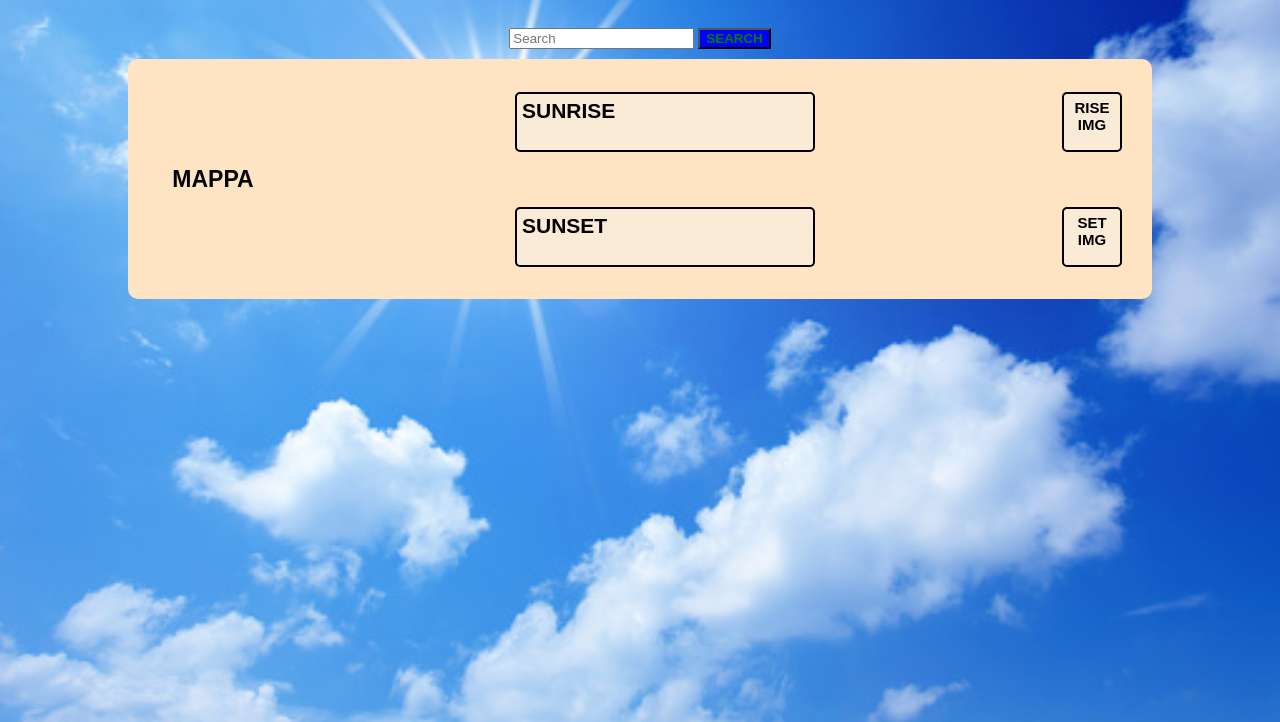
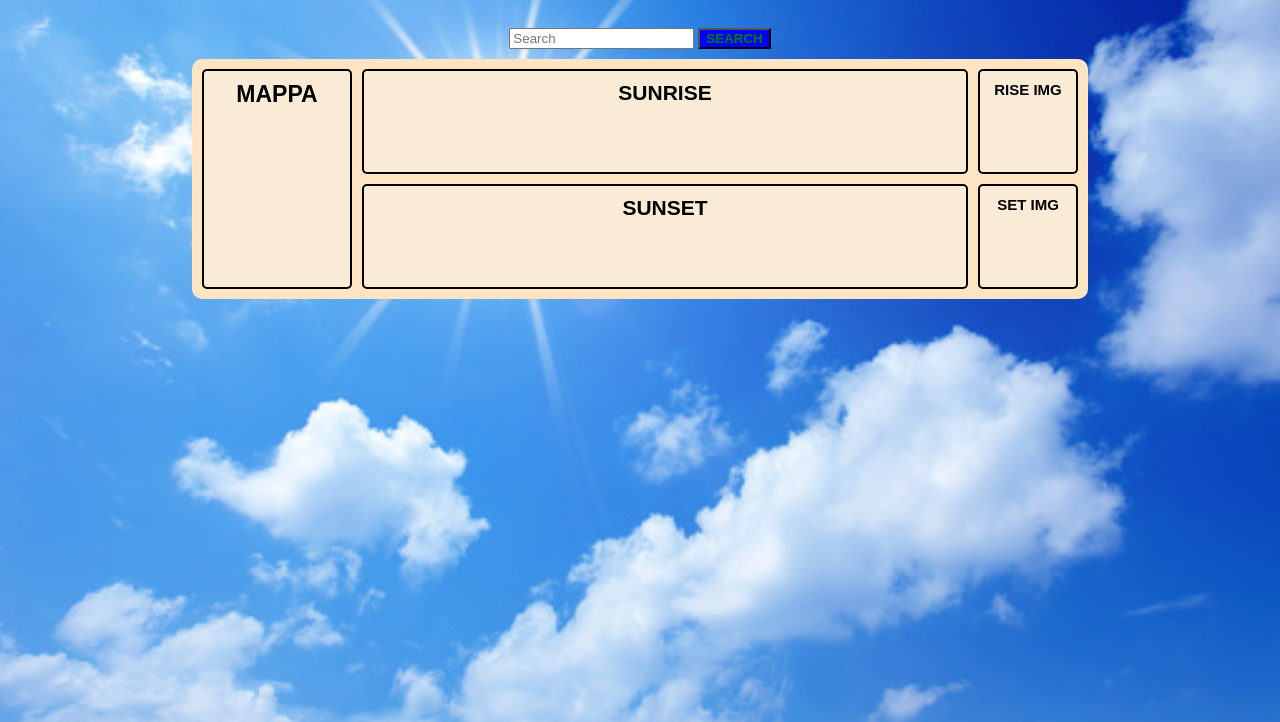
Before and after one commit to MatteoChendi/JavaScript, a plain HTML site: page 1. Sun Time Project/index.html in a window 1280 px wide. Shown: the part 78-800 px from the top of the page. Drawn offline with Linux system fonts and the light colour scheme.

Commit message:
Update index.css

```diff
--- a/1. Sun Time Project/index.css
+++ b/1. Sun Time Project/index.css
@@ -6,7 +6,7 @@ body {
 
 h1 {
     color: orange;
-    font-style: italic;
+    font-family: Arial, Helvetica, sans-serif;
     padding: 15px;
     text-align: center;
 }
@@ -17,8 +17,12 @@ div {
     border-radius: 5px;
 }
 
+.grid-col-span-2 {
+    grid-column: span 2;
+}
+
 .container{
-    width: 80vw;
+    width: 70vw;
     height: 30vh;
     margin: auto;
 
@@ -28,9 +32,8 @@ div {
     font-family: Arial, Helvetica, sans-serif;
     font-weight: bold;
 
-
     display: grid;
-    grid-template-columns: 150px 1fr 100px;
+    grid-template-columns: 150px 1fr 1fr 100px;
     grid-template-rows: 1fr 1fr;
 
     gap: 10px;
@@ -42,79 +45,44 @@ div {
     grid-column: 1 / 1;
     grid-row: 1 / span 2;
 
-    margin: auto;
+    background-color: antiquewhite;
+    border: 2px solid black;
     font-size: 23px;
 }
 
 .sunrise {
-    grid-column: 2 / 2;
+    grid-column: 2 / span 2;
     grid-row: 1 / 1;
 
     background-color:antiquewhite;
-    padding: 5px;
-    height: 60px;
-    width: 300px;
-    align-content: center;
     border: 2px solid black;
-    box-sizing: border-box;
-    margin: 0 auto;
-    margin-top: 5px;
-    display: flex;
-
-    margin: auto;
     font-size: 21px;
-
 }
 
 .sunset {
-    grid-column: 2 / 2;
+    grid-column: 2 / span 2;
     grid-row: 2 / 2;
 
     background-color: antiquewhite;
-    height: 60px;
-    width: 300px;
-    padding: 5px;
     border: 2px solid black;
-    box-sizing: border-box;
-    margin: 0 auto;
-    margin-top: 5px;
-    display: flex;
-
-    margin: auto;
     font-size: 21px;
 }
 
 .rise {
-    grid-column: 3 / 3;
+    grid-column: 4 / 4;
     grid-row: 1 / 1;
 
     background-color: antiquewhite;
-    height: 60px;
-    width: 60px;
-    padding: 5px;
     border: 2px solid black;
-    box-sizing: border-box;
-    margin-top: 5px;
-    display: flex;
-
-    margin: auto;
     font-size: 15px;
 }
 
 .set {
-    grid-column: 3 / 3;
+    grid-column: 4 / 4;
     grid-row: 2 / 2;
 
     background-color: antiquewhite;
-    height: 60px;
-    width: 60px;
-    padding: 5px;
     border: 2px solid black;
-    box-sizing: border-box;
-    margin-top: 5px;
-    display: flex;
-
-    margin: auto;
     font-size: 15px;
 }
 
```
